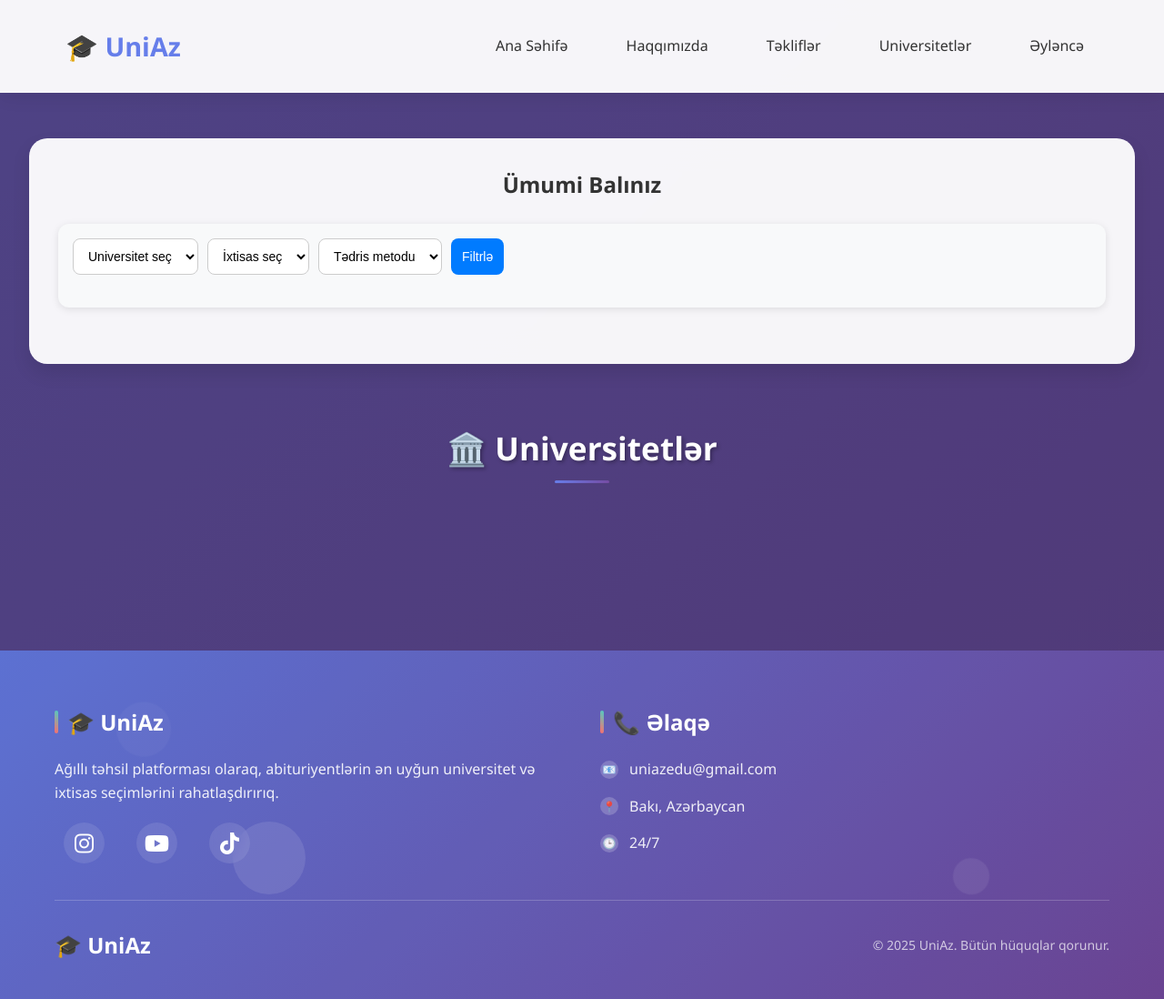
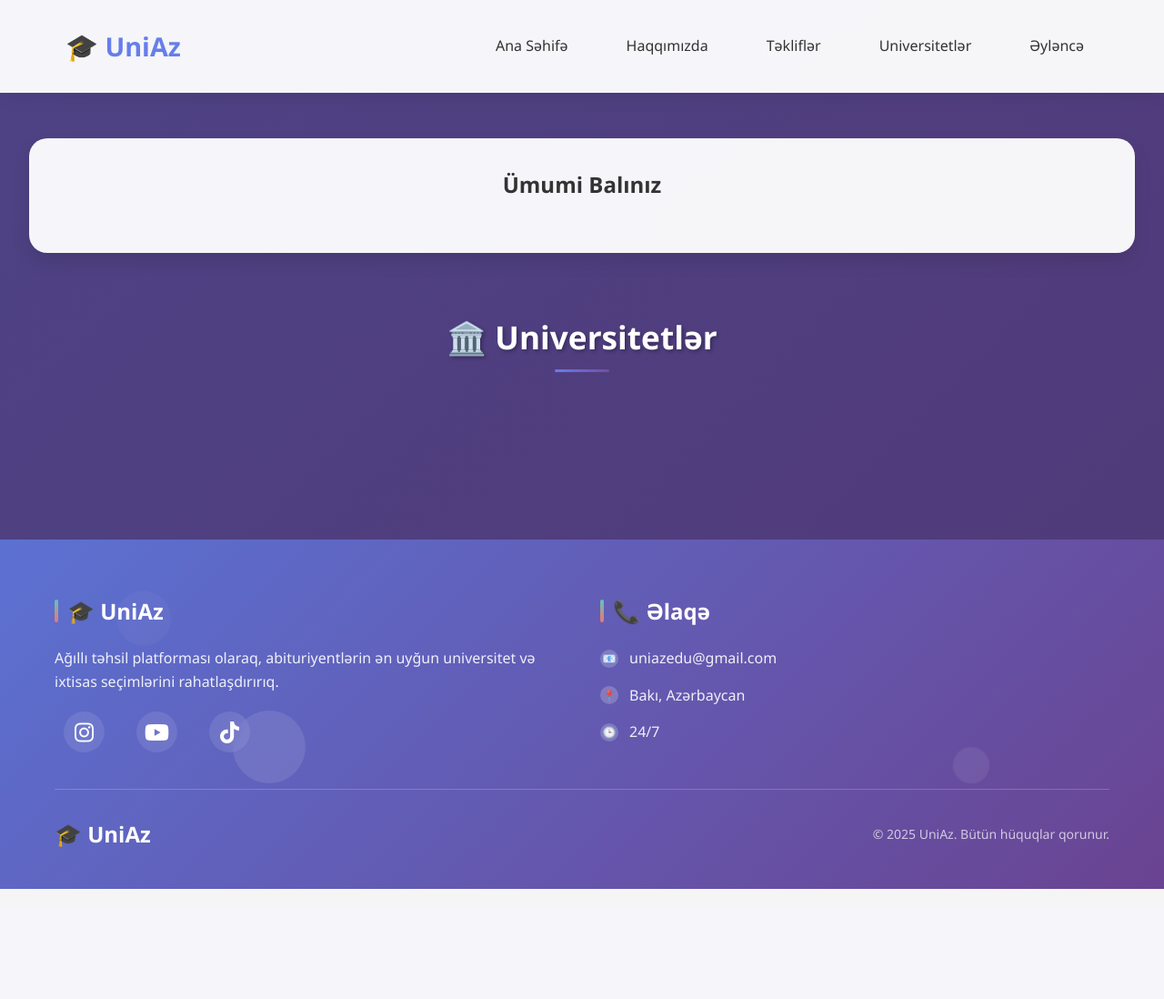
Before and after one commit to Nihad1903/UniAz, a Django app: page /ballar-5/ in a window 1280 px wide. Shown: the top 1098 px of the page at 91% size. After the commit the page ends 977 px from the top, so only its background shows below. Run offline with Django 5.2, Linux system fonts and the light colour scheme; some libraries are stand-ins or nearby versions.

Commit message:
Version 1.7

```diff
--- a/templates/ballar.html
+++ b/templates/ballar.html
@@ -15,48 +15,6 @@
 </head>
 
 <body>
-    <style>
-        .filter-form {
-    display: flex;
-    flex-wrap: wrap;
-    gap: 12px;
-    padding: 16px;
-    background-color: #f8f9fa;
-    border-radius: 12px;
-    box-shadow: 0 2px 8px rgba(0,0,0,0.1);
-    margin-bottom: 30px;
-}
-
-.filter-form select,
-.filter-form button {
-    padding: 10px 12px;
-    font-size: 14px;
-    border: 1px solid #ccc;
-    border-radius: 8px;
-    background-color: #fff;
-    transition: all 0.2s ease-in-out;
-}
-
-.filter-form select:focus,
-.filter-form button:focus {
-    border-color: #007bff;
-    outline: none;
-    box-shadow: 0 0 0 3px rgba(0,123,255,0.2);
-}
-
-.filter-form button {
-    background-color: #007bff;
-    color: #fff;
-    font-weight: 500;
-    cursor: pointer;
-    border: none;
-}
-
-.filter-form button:hover {
-    background-color: #0056b3;
-}
-
-    </style>
     <amp-auto-ads type="adsense"
         data-ad-client="ca-pub-7781818814784424">
 </amp-auto-ads>
@@ -67,34 +25,6 @@
         <div class="university-card">
             <h3>Ümumi Balınız</h3>
             <p>{{ total }}</p>
-            <form method="get" action="{% url 'filter_scores' group %}" class="filter-form">
-    {% if total %}
-        <input type="hidden" name="total" value="{{ total }}">
-    {% endif %}
-    <div style="display: flex; flex-wrap: wrap; gap: 10px; margin-bottom: 20px;">
-        <select name="universitet">
-            <option value="">Universitet seç</option>
-            {% for uni in universities %}
-                <option value="{{ uni }}" {% if request.GET.universitet == uni %}selected{% endif %}>{{ uni }}</option>
-            {% endfor %}
-        </select>
-
-        <select name="ixtisas">
-            <option value="">İxtisas seç</option>
-            {% for ixt in ixtisaslar %}
-                <option value="{{ ixt }}" {% if request.GET.ixtisas == ixt %}selected{% endif %}>{{ ixt }}</option>
-            {% endfor %}
-        </select>
-
-        <select name="eyani_qiyabi">
-            <option value="">Tədris metodu</option>
-            <option value="Əyani" {% if request.GET.eyani_qiyabi == "Əyani" %}selected{% endif %}>Əyani</option>
-            <option value="Qiyabi" {% if request.GET.eyani_qiyabi == "Qiyabi" %}selected{% endif %}>Qiyabi</option>
-        </select>
-
-        <button type="submit">Filtrlə</button>
-    </div>
-</form>
     </div>
         <div class="container">
             <section class="university-section">
--- a/unichat/urls.py
+++ b/unichat/urls.py
@@ -11,5 +11,4 @@
     path('about', views.about, name="about"),
     path('teklif', views.teklif, name="teklif"),
     path('oyun', views.game, name='game'),
-    path("ballar-filter/<int:group>/", views.filter_scores, name="filter_scores"),
 ]
--- a/unichat/views.py
+++ b/unichat/views.py
@@ -1,7 +1,6 @@
-from django.shortcuts import render,redirect
+from django.shortcuts import render
 import os
 from django.conf import settings
-import json
 
 qrup_3_altqrup = ["Beynəlxalq münasibətlər", "Regionşünaslıq", "Beynəlxalq münasibətlər (tədris ingilis dilində)",
                   "Beynəlxalq münasibətlər (tədris türk dilində)", "Regionşünaslıq (Amerika üzrə, tədris ingilis dilində)",
@@ -26,136 +25,106 @@
 def about(request):
     return render(request, "about.html")
 
+def game(request):
+    return render(request, "game.html")
+
 
 def teklif(request):
     return render(request, "teklif.html")
-
-def game(request):
-    return render(request, 'game.html')
 
 
 def uniler(request):
     return render(request, "uniler.html")
 
-import os
-from django.conf import settings
-from django.shortcuts import render
+def show_scores(request, group):
+    results = []
+    group_num = group
+    altqrup = request.POST.get("altqrup")
 
-def show_scores(request, group):
     if request.method == "POST":
         burax = request.POST.get("burax")
         blok = request.POST.get("blok")
-        altqrup = request.POST.get("altqrup", "")
 
-        try:
-            burax = float(burax)
-            blok = float(blok)
-            total = round(burax + blok, 2)
-            return redirect(f"/ballar-filter/{group}/?total={total}&altqrup={altqrup}")
-        except (TypeError, ValueError):
-            pass
+        if 49 < float(blok) < 100:
+            import json
+            with open("unichat/datas/ballar_150.json", "r", encoding="utf-8") as data:
+                ballar_150 = json.load(data)
+                for qrup in ballar_150:
+                    if qrup == f"group{group}":
+                        data = qrup
 
-    return render(request, "ballar.html", {
-        "total": None,
-        "result": [],
-        "universities": [],
-        "ixtisaslar": [],
-        "group": group
-    })
+                data = ballar_150[f"qrup{group}"]
+                total = float(burax) + float(blok)
+                total = round(total, 2)
+                context = {
+                    "ixtisaslar": data,
+                    "total": total
+                }
+            return render(request, "ballar_150.html", context=context)
 
+        total_score = float(burax) + float(blok)
+        total_score = round(total_score, 2)
+        import json
 
-def filter_scores(request, group):
-    results = []
-    universities_set = set()
-    ixtisaslar_set = set()
+        with open("unichat/datas/altqrup_1.json", "r", encoding="utf-8") as data:
+            altqrup_data = json.load(data)
 
-    total_score = request.GET.get("total")
-    altqrup = request.GET.get("altqrup", "")
-    try:
-        total_score = float(total_score)
-    except (TypeError, ValueError):
-        total_score = None
+        file_path = os.path.join(
+            settings.BASE_DIR, "unichat/datas", f"universitetler_{group_num}qrup.json"
+        )
+        with open(file_path, "r", encoding="utf-8") as f:
+            data = json.load(f)
+        for uni_name, majors in data.items():
+            for major in majors:
+                if altqrup == "TC" and (
+                    "Beynəlxalq münasibətlər" not in major["ixtisas"]
+                    and "Regionşünaslıq" not in major["ixtisas"]
+                ):
+                    continue
+                elif altqrup == "DT" and major["ixtisas"] in qrup_3_altqrup:
+                    continue
+                if altqrup == "RI" and major["ixtisas"] not in altqrup_data:
+                    continue
+                elif altqrup == "RK" and major["ixtisas"] in altqrup_data:
+                    continue
+                match = False
 
-    file_path = os.path.join(settings.BASE_DIR, "unichat/datas", f"universitetler_{group}qrup.json")
-    with open(file_path, "r", encoding="utf-8") as f:
-        data = json.load(f)
+                odenissiz = major.get("odenissiz_bali")
+                odenisli = major.get("odenisli_bali")
 
-    # Altqrup məlumatı
-    altqrup_data = []
-    altqrup_path = os.path.join(settings.BASE_DIR, "unichat/datas", "altqrup_1.json")
-    if os.path.exists(altqrup_path):
-        with open(altqrup_path, "r", encoding="utf-8") as altdata:
-            altqrup_data = json.load(altdata)
+                if odenissiz is None and odenisli is None:
+                    match = True
+                elif (odenissiz is not None and total_score >= odenissiz) or (
+                    odenisli is not None and total_score >= odenisli
+                ):
+                    match = True
+                else:
+                    match = False
 
-    for uni_name, majors in data.items():
-        for major in majors:
-            ixtisas = major["ixtisas"].strip()
-
-            if altqrup == "TC" and ("Beynəlxalq münasibətlər" not in ixtisas and "Regionşünaslıq" not in ixtisas):
-                continue
-            elif altqrup == "DT" and ixtisas in []:  # qrup_3_altqrup varsa əlavə et
-                continue
-            elif altqrup == "RI" and ixtisas not in altqrup_data:
-                continue
-            elif altqrup == "RK" and ixtisas in altqrup_data:
-                continue
-
-            odenissiz = major.get("odenissiz_bali")
-            odenisli = major.get("odenisli_bali")
-            match = False
-
-            if total_score is None:
-                match = True
-            elif (odenissiz is None and odenisli is None):
-                match = True
-            elif (odenissiz is not None and total_score >= odenissiz) or (
-                odenisli is not None and total_score >= odenisli):
-                match = True
-
-            if match:
-                universitet = uni_name.strip()
-                eyani_qiyabi = "Əyani" if major["eyani_qiyabi"] == "Ə" else "Qiyabi"
-
-                universities_set.add(universitet)
-                ixtisaslar_set.add(ixtisas)
-
-                results.append({
-                    "universitet": universitet,
-                    "ixtisas": ixtisas,
-                    "eyani_qiyabi": eyani_qiyabi,
-                    "odenissiz": odenissiz,
-                    "odenisli": odenisli,
-                })
-
-    # Filter parametrləri
-    universitet_filter = request.GET.get("universitet", "").lower()
-    ixtisas_filter = request.GET.get("ixtisas", "").lower()
-    eyani_qiyabi_filter = request.GET.get("eyani_qiyabi", "")
-
-    if universitet_filter or ixtisas_filter or eyani_qiyabi_filter:
-        results = [
-            r for r in results
-            if universitet_filter in r["universitet"].lower()
-            and ixtisas_filter in r["ixtisas"].lower()
-            and (eyani_qiyabi_filter == "" or r["eyani_qiyabi"] == eyani_qiyabi_filter)
-        ]
-
-    filtered_sorted_list = sorted(
-        results,
-        key=lambda x: (
-            x["odenissiz"] is None,
-            x["odenissiz"] if x["odenissiz"] is not None else float("inf"),
-        ),
-    )
-
-    context = {
-        "total": total_score,
-        "result": filtered_sorted_list[::-1],
-        "universities": sorted(universities_set),
-        "ixtisaslar": sorted(ixtisaslar_set),
-        "group": group
-    }
-    return render(request, "ballar.html", context)
+                if match:
+                    results.append(
+                        {
+                            "universitet": uni_name,
+                            "ixtisas": major["ixtisas"],
+                            "eyani_qiyabi": (
+                                "Əyani" if major["eyani_qiyabi"] == "Ə" else "Qiyabi"
+                            ),
+                            "odenissiz": odenissiz,
+                            "odenisli": odenisli,
+                        }
+                    )
+        filtered_sorted_list = sorted(
+            results,
+            key=lambda x: (
+                x["odenissiz"] is None,
+                x["odenissiz"] if x["odenissiz"] is not None else float("inf"),
+            ),
+        )
+        context = {
+            "total": total_score,
+            "result": filtered_sorted_list[::-1],  # azalan sıra
+        }
+        return render(request, "ballar.html", context=context)
 
 
 def show_scores_5th_group(request):
```
